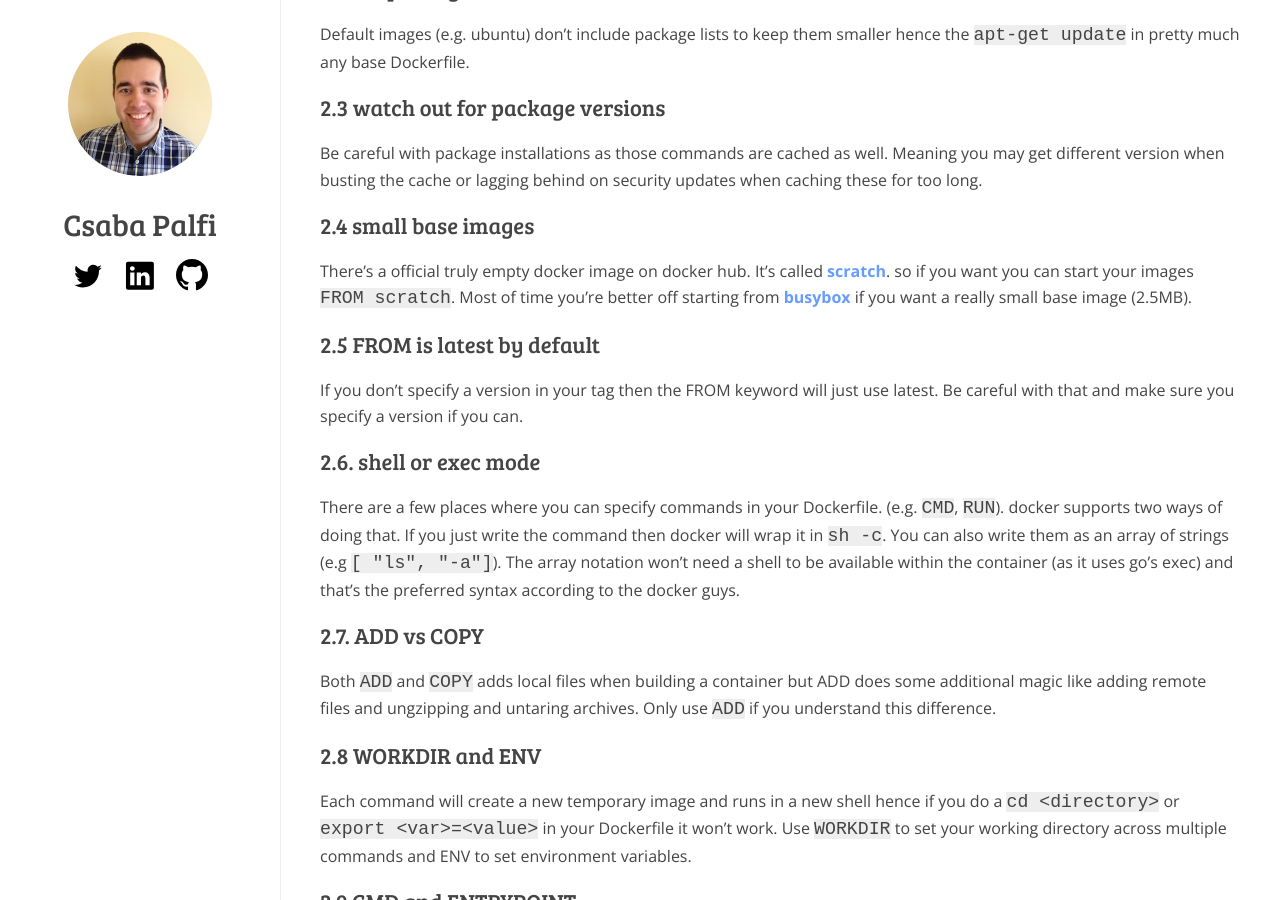
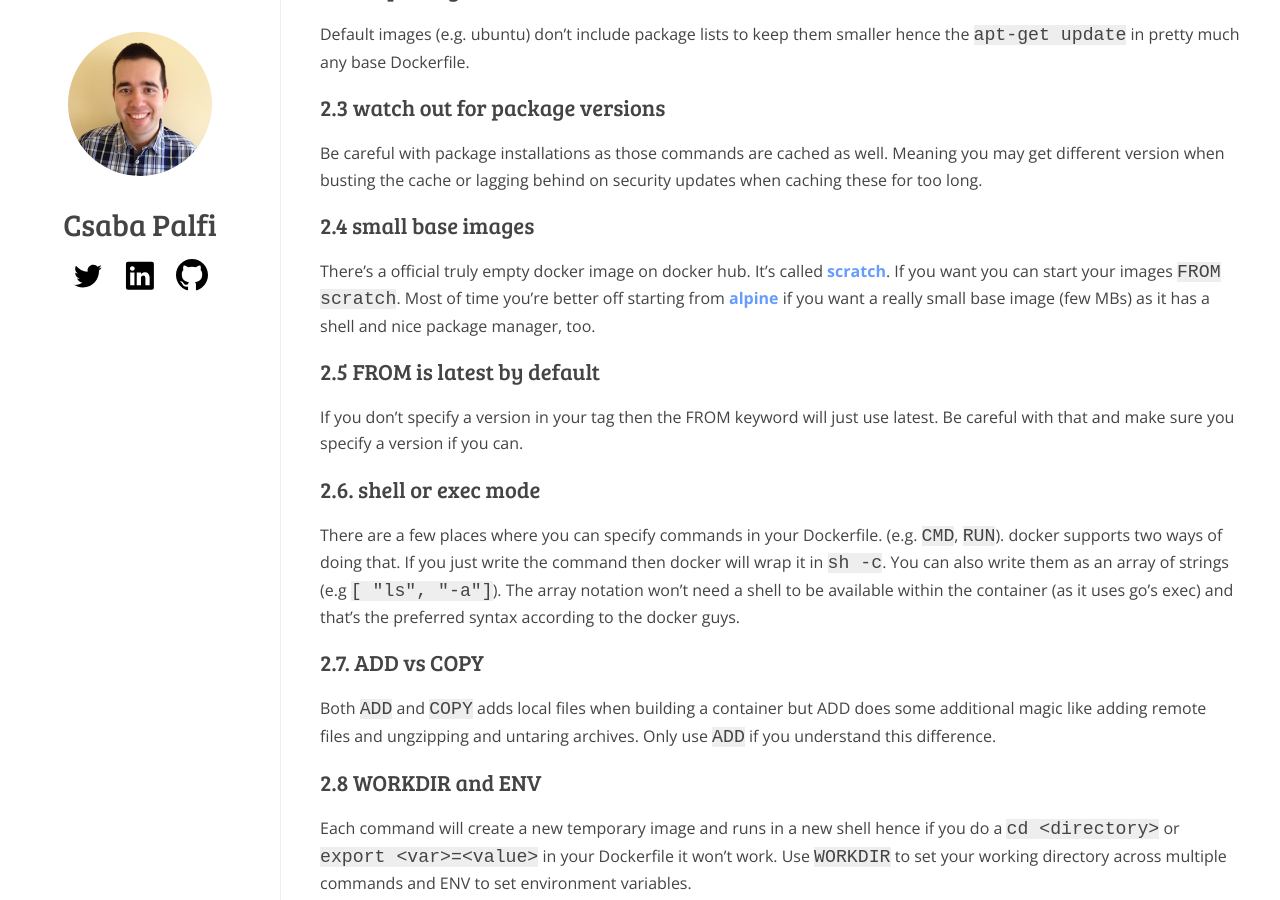
Before and after one commit to dublado/csabapalfi.github.io, a Jekyll site: the page built from _posts/2014-12-06-random-docker-tips.md, in a window 1280 px wide and 900 px high, scrolled down 1117 px. Built offline with Jekyll 4.4.1, drawn with Linux system fonts in a browser that asks for light colours; Markdown is read by kramdown in place of the engine named in the settings.

Commit message:
recommend alpine

````diff
--- a/_posts/2014-12-06-random-docker-tips.md
+++ b/_posts/2014-12-06-random-docker-tips.md
@@ -51,7 +51,7 @@ Be careful with package installations as those commands are cached as well. Mean
 
 ### 2.4 small base images
 
-There's a official truly empty docker image on docker hub. It's called [scratch](https://registry.hub.docker.com/_/scratch/). so if you want you can start your images ```FROM scratch```. Most of time you're better off starting from [busybox](https://registry.hub.docker.com/_/busybox/) if you want a really small base image (2.5MB).
+There's a official truly empty docker image on docker hub. It's called [scratch](https://registry.hub.docker.com/_/scratch/). If you want you can start your images ```FROM scratch```. Most of time you're better off starting from [alpine](https://registry.hub.docker.com/_/alpine/) if you want a really small base image (few MBs) as it has a shell and nice package manager, too.
 
 ### 2.5 FROM is latest by default
 
````
